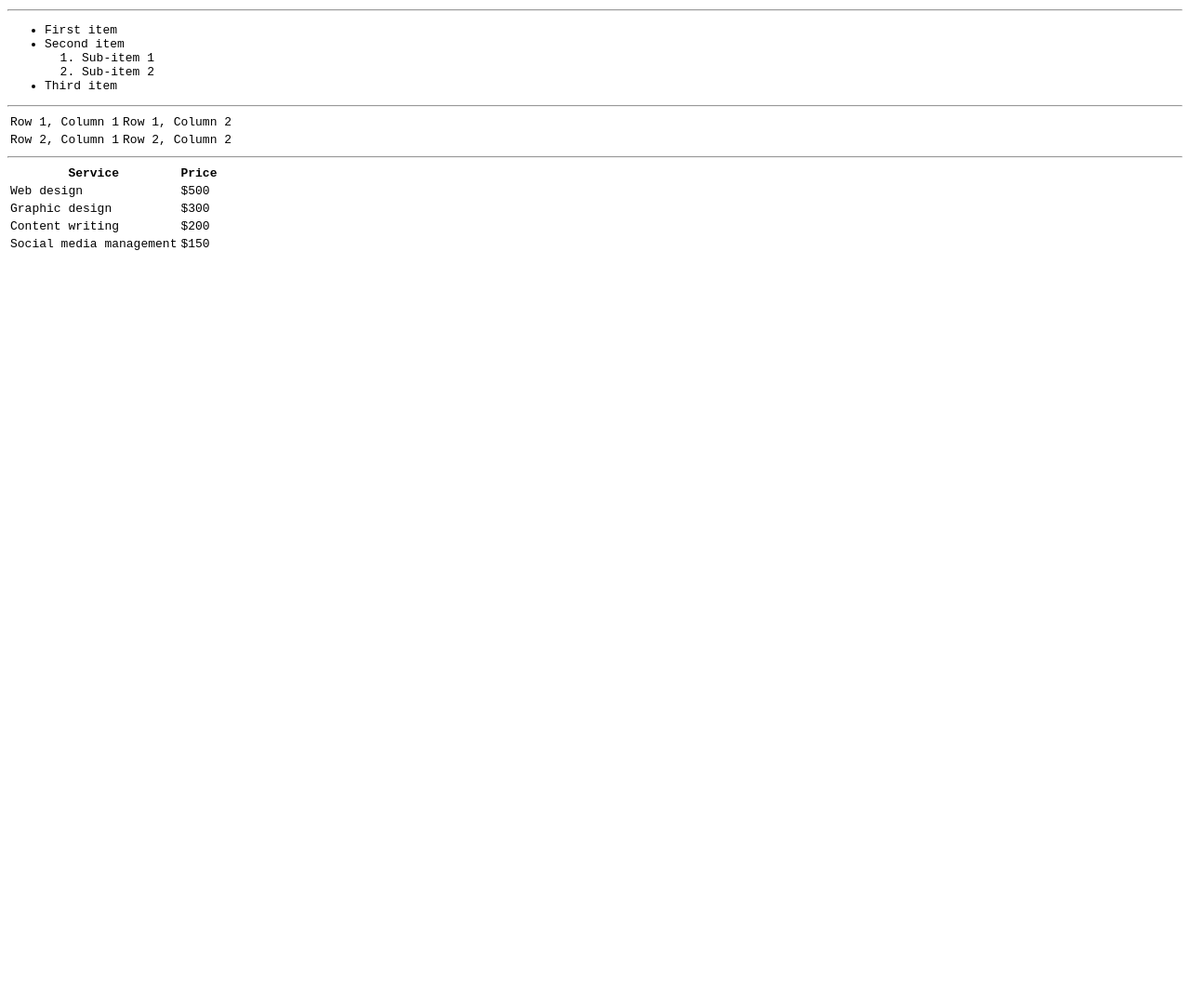
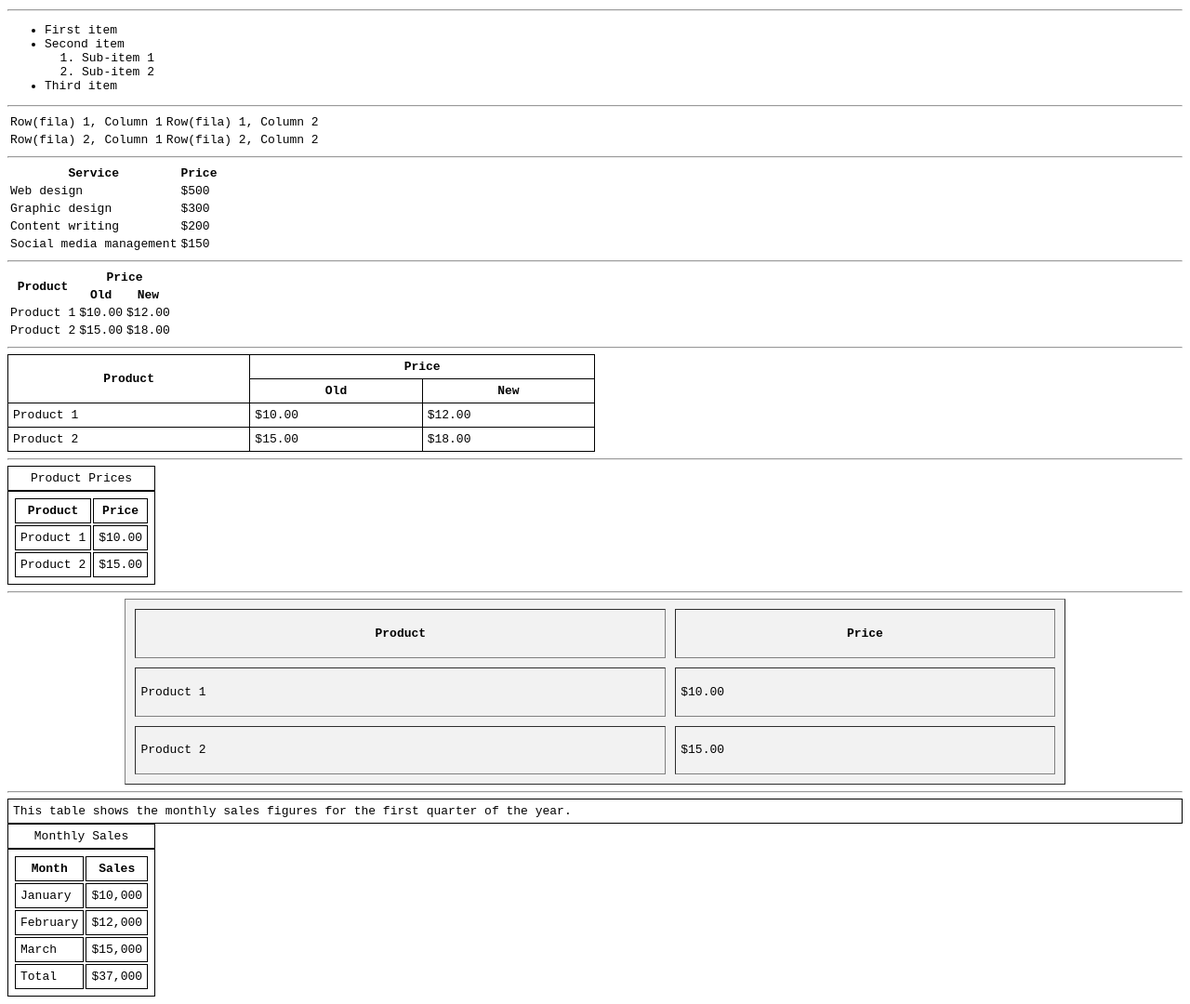
Before and after one commit to diegodg15/html-practico-roma, a plain HTML site: page ejercicio01-cisco-html.html in a window 1280 px wide. Shown: the part 2467-3547 px from the top of the page at 93% size. Before the commit the page ends 2748 px from the top, so only its background shows below. Drawn offline with Linux system fonts and the light colour scheme.

Commit message:
Actualizar código html.

```diff
--- a/ejercicio01-cisco-html.html
+++ b/ejercicio01-cisco-html.html
@@ -166,15 +166,17 @@ tal como lo escribí.
         <!--Tablas:-->
         <table>
             <tr>
-                <td>Row 1, Column 1</td>
-                <td>Row 1, Column 2</td>
+                <td>Row(fila) 1, Column 1</td>
+                <td>Row(fila) 1, Column 2</td>
             </tr>
             <tr>
-                <td>Row 2, Column 1</td>
-                <td>Row 2, Column 2</td>
+                <td>Row(fila) 2, Column 1</td>
+                <td>Row(fila) 2, Column 2</td>
             </tr>
         </table>
         <hr>
+        <!------------------------------------------------------------------------------------------>
+        <!--Tablas con encabezado:-->
         <table>
             <tr>
                 <th>Service</th>
@@ -197,6 +199,116 @@ tal como lo escribí.
                 <td>$150</td>
             </tr>
         </table>
+        <hr>
+        <!------------------------------------------------------------------------------------------>
+        <!--Fusionar celdas:-->
+        <table>
+            <tr>
+                <th rowspan="2">Product</th>
+                <th colspan="2">Price</th>
+            </tr>
+            <tr>
+                <th>Old</th>
+                <th>New</th>
+            </tr>
+            <tr>
+                <td>Product 1</td>
+                <td>$10.00</td>
+                <td>$12.00</td>
+            </tr>
+            <tr>
+                <td>Product 2</td>
+                <td>$15.00</td>
+                <td>$18.00</td>
+            </tr>
+        </table>
+        <hr>
+        <!------------------------------------------------------------------------------------------>
+        <table style="border-collapse: collapse; width: 50%;">
+            <tr>
+                <th rowspan="2" style="border: 1px solid black; padding: 5px;">Product</th>
+                <th colspan="2" style="border: 1px solid black; padding: 5px;">Price</th>
+            </tr>
+            <tr>
+                <th style="border: 1px solid black; padding: 5px;">Old</th>
+                <th style="border: 1px solid black; padding: 5px;">New</th>
+            </tr>
+            <tr>
+                <td style="border: 1px solid black; padding: 5px;">Product 1</td>
+                <td style="border: 1px solid black; padding: 5px;">$10.00</td>
+                <td style="border: 1px solid black; padding: 5px;">$12.00</td>
+            </tr>
+            <tr>
+                <td style="border: 1px solid black; padding: 5px;">Product 2</td>
+                <td style="border: 1px solid black; padding: 5px;">$15.00</td>
+                <td style="border: 1px solid black; padding: 5px;">$18.00</td>
+            </tr>
+        </table>
+        <hr>
+        <table style="border: 1px solid black; padding: 5px;">
+            <caption  style="border: 1px solid black; padding: 5px;">Product Prices</caption>
+            <tr>
+                <th  style="border: 1px solid black; padding: 5px;">Product</th>
+                <th style="border: 1px solid black; padding: 5px;">Price</th>
+            </tr>
+            <tr>
+                <td style="border: 1px solid black; padding: 5px;">Product 1</td>
+                <td style="border: 1px solid black; padding: 5px;">$10.00</td>
+            </tr>
+            <tr>
+                <td style="border: 1px solid black; padding: 5px;">Product 2</td>
+                <td style="border: 1px solid black; padding: 5px;">$15.00</td>
+            </tr>
+        </table>
+        <hr>
+        <table border="1" cellspacing="10" cellpadding="5" width="80%" height="200" align="center" bgcolor="#f2f2f2">
+            <tr>
+                <th>Product</th>
+                <th>Price</th>
+            </tr>
+            <tr>
+                <td>Product 1</td>
+                <td>$10.00</td>
+            </tr>
+            <tr>
+                <td>Product 2</td>
+                <td>$15.00</td>
+            </tr>
+        </table>
+        <hr>
+        <!--------------------------------------------------------------------------------------------------------->
+        <table style="border: 1px solid black; padding: 5px;">
+            <caption style="border: 1px solid black; padding: 5px;">Monthly Sales</caption>
+            <thead style="border: 1px solid black; padding: 5px;">
+                <tr style="border: 1px solid black; padding: 5px;">
+                    <th style="border: 1px solid black; padding: 5px;">Month</th>
+                    <th style="border: 1px solid black; padding: 5px;">Sales</th>
+                </tr>
+            </thead>
+            <tbody style="border: 1px solid black; padding: 5px;">
+                <tr style="border: 1px solid black; padding: 5px;">
+                    <td style="border: 1px solid black; padding: 5px;">January</td>
+                    <td style="border: 1px solid black; padding: 5px;">$10,000</td>
+                </tr>
+                <tr style="border: 1px solid black; padding: 5px;">
+                    <td style="border: 1px solid black; padding: 5px;">February</td>
+                    <td style="border: 1px solid black; padding: 5px;">$12,000</td>
+                </tr>
+                <tr style="border: 1px solid black; padding: 5px;">
+                    <td style="border: 1px solid black; padding: 5px;">March</td>
+                    <td style="border: 1px solid black; padding: 5px;">$15,000</td>
+                </tr>
+            </tbody>
+            <tfoot style="border: 1px solid black; padding: 5px;">
+                <tr>
+                    <td style="border: 1px solid black; padding: 5px;">Total</td>
+                    <td style="border: 1px solid black; padding: 5px;">$37,000</td>
+                </tr>
+            </tfoot>
+            <summary style="border: 1px solid black; padding: 5px;">This table shows the monthly sales figures for the first quarter of the year.</summary>
+        </table>
+
+
 
 </body>
 
```
